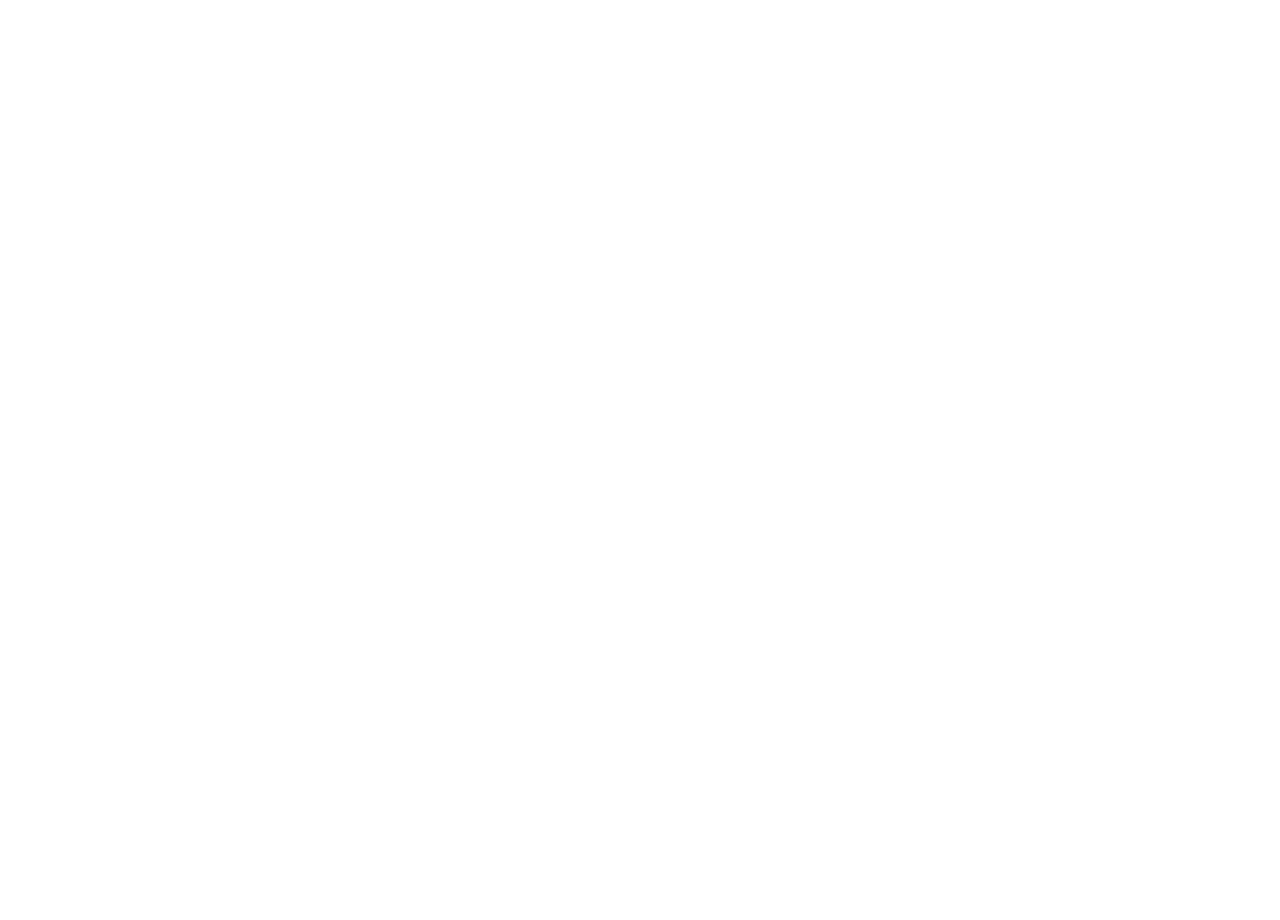
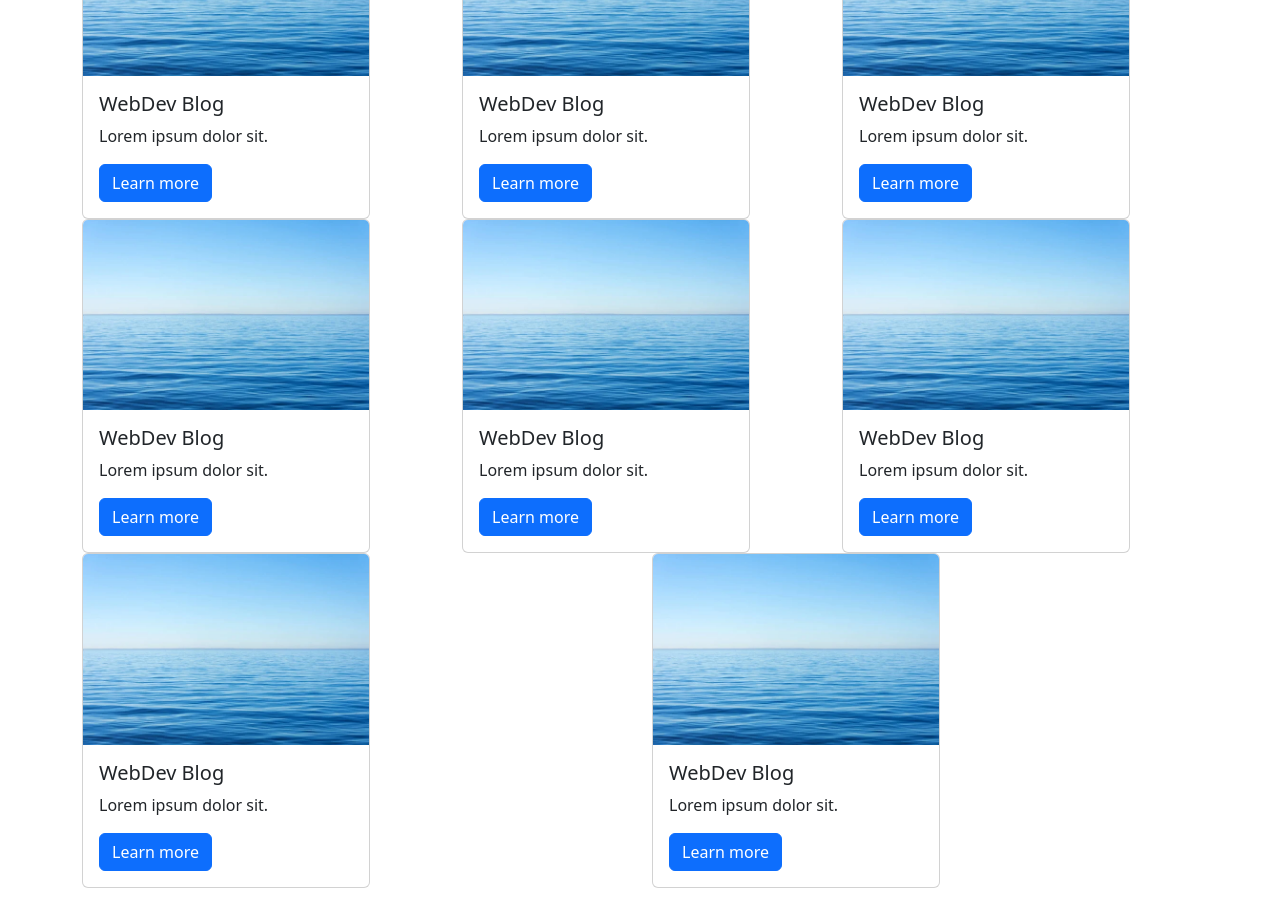
Before and after one commit to xSemuel/site_on_bootstrap, a React (Create React App) app: page / in a window 1280 px wide. Shown: the part 860-1780 px from the top of the page. Before the commit the page ends 800 px from the top, so only its background shows below. Built offline with nearby package versions, Linux system fonts and the light colour scheme.

Commit message:
feat: added in home component

```diff
--- a/src/components/Home.js
+++ b/src/components/Home.js
@@ -1,10 +1,112 @@
+import { Card, Row, Col, Container, Button } from "react-bootstrap";
 import { Slider } from "./Slider";
+import Slide1 from '../image/Slide1.jpg'
 
 export function Home() {
     return (
         <>
             <h1>Home Page</h1>
             <Slider />
+            <Container style={{paddingTop: '2rem', paddingBottom: '2rem'}}>
+                <Row>
+                    <Col>
+                        <Card style={{width: '18rem'}}>
+                            <Card.Img variant="top" src={Slide1} />
+                            <Card.Body>
+                                <Card.Title>WebDev Blog</Card.Title>
+                                <Card.Text>
+                                    Lorem ipsum dolor sit.
+                                </Card.Text>
+                                <Button variant="primary">Learn more</Button>
+                            </Card.Body>
+                        </Card>
+                    </Col>
+                    <Col>
+                        <Card style={{width: '18rem'}}>
+                            <Card.Img variant="top" src={Slide1} />
+                            <Card.Body>
+                                <Card.Title>WebDev Blog</Card.Title>
+                                <Card.Text>
+                                    Lorem ipsum dolor sit.
+                                </Card.Text>
+                                <Button variant="primary">Learn more</Button>
+                            </Card.Body>
+                        </Card>
+                    </Col>
+                    <Col>
+                        <Card style={{width: '18rem'}}>
+                            <Card.Img variant="top" src={Slide1} />
+                            <Card.Body>
+                                <Card.Title>WebDev Blog</Card.Title>
+                                <Card.Text>
+                                    Lorem ipsum dolor sit.
+                                </Card.Text>
+                                <Button variant="primary">Learn more</Button>
+                            </Card.Body>
+                        </Card>
+                    </Col>
+                    <Col>
+                        <Card style={{width: '18rem'}}>
+                            <Card.Img variant="top" src={Slide1} />
+                            <Card.Body>
+                                <Card.Title>WebDev Blog</Card.Title>
+                                <Card.Text>
+                                    Lorem ipsum dolor sit.
+                                </Card.Text>
+                                <Button variant="primary">Learn more</Button>
+                            </Card.Body>
+                        </Card>
+                    </Col>
+                    <Col>
+                        <Card style={{width: '18rem'}}>
+                            <Card.Img variant="top" src={Slide1} />
+                            <Card.Body>
+                                <Card.Title>WebDev Blog</Card.Title>
+                                <Card.Text>
+                                    Lorem ipsum dolor sit.
+                                </Card.Text>
+                                <Button variant="primary">Learn more</Button>
+                            </Card.Body>
+                        </Card>
+                    </Col>
+                    <Col>
+                        <Card style={{width: '18rem'}}>
+                            <Card.Img variant="top" src={Slide1} />
+                            <Card.Body>
+                                <Card.Title>WebDev Blog</Card.Title>
+                                <Card.Text>
+                                    Lorem ipsum dolor sit.
+                                </Card.Text>
+                                <Button variant="primary">Learn more</Button>
+                            </Card.Body>
+                        </Card>
+                    </Col>
+                    <Col>
+                        <Card style={{width: '18rem'}}>
+                            <Card.Img variant="top" src={Slide1} />
+                            <Card.Body>
+                                <Card.Title>WebDev Blog</Card.Title>
+                                <Card.Text>
+                                    Lorem ipsum dolor sit.
+                                </Card.Text>
+                                <Button variant="primary">Learn more</Button>
+                            </Card.Body>
+                        </Card>
+                    </Col>
+                    <Col>
+                        <Card style={{width: '18rem'}}>
+                            <Card.Img variant="top" src={Slide1} />
+                            <Card.Body>
+                                <Card.Title>WebDev Blog</Card.Title>
+                                <Card.Text>
+                                    Lorem ipsum dolor sit.
+                                </Card.Text>
+                                <Button variant="primary">Learn more</Button>
+                            </Card.Body>
+                        </Card>
+                    </Col>
+                </Row>
+            </Container>
         </>
     );
 }
```
